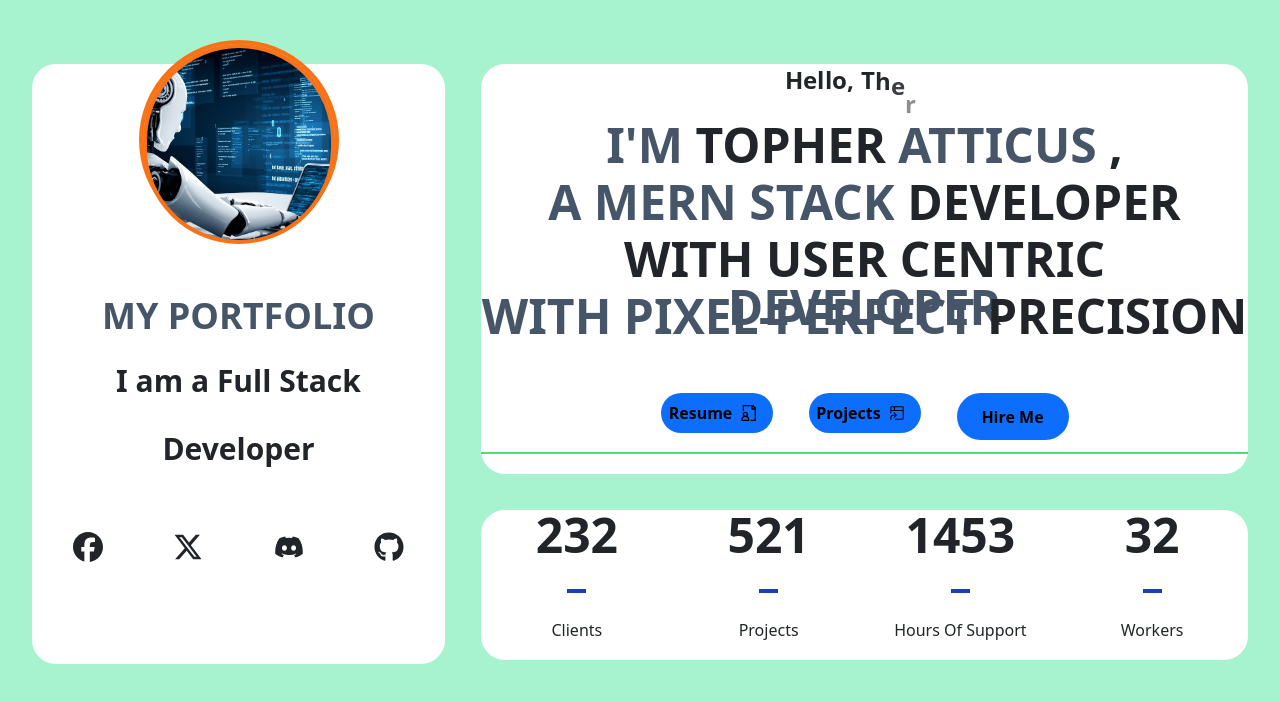
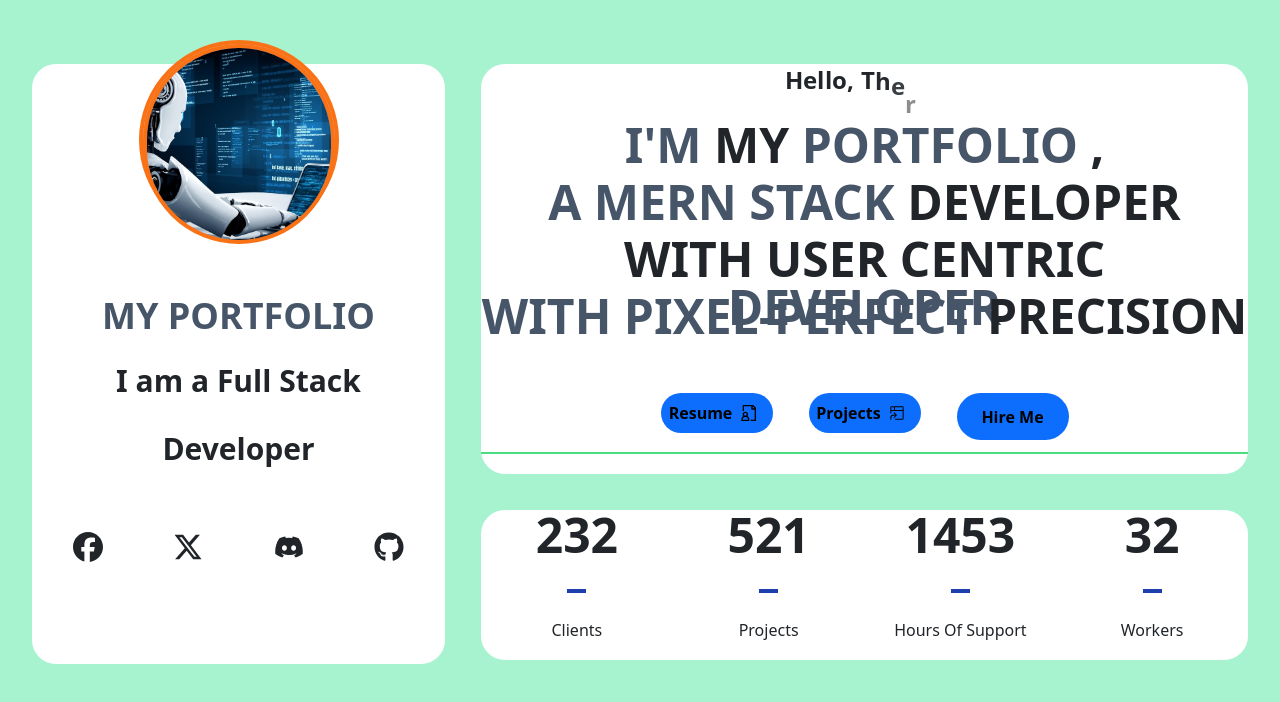
Before and after one commit to BikramModi/portfolio, a React (Create React App) app: page / in a window 1280 px wide. Shown: the top 702 px of the page. Built offline with nearby package versions, Linux system fonts and the light colour scheme.

Commit message:
changed the name

```diff
--- a/src/components/Home.jsx
+++ b/src/components/Home.jsx
@@ -160,7 +160,7 @@ export default function Home() {
                                                         rootMargin="-50px"
                                                         onLetterAnimationComplete={handleAnimationComplete}
                                                     /></div>
-                                                    <div className="w-[100%] h-[11%]  font-bold sm:text-5xl "><span className=' text-slate-600 '>I'M</span> TOPHER <span className=' text-slate-600 '>ATTICUS</span> ,   </div>
+                                                    <div className="w-[100%] h-[11%]  font-bold sm:text-5xl "><span className=' text-slate-600 '>I'M</span> MY <span className=' text-slate-600 '>PORTFOLIO</span> ,   </div>
                                                     <div className="w-[100%] h-[11%]  font-bold sm:text-5xl"><span className=' text-slate-600 '>A MERN STACK</span> DEVELOPER</div>
                                                     <div className="w-[100%] h-[11%]  font-bold sm:text-5xl">WITH USER CENTRIC <span className=' text-slate-600 '>DEVELOPER</span> </div>
                                                     <div className="w-[100%] h-[11%]  font-bold sm:text-5xl"> <span className=' text-slate-600 '>WITH PIXEL-PERFECT</span> PRECISION</div>
```
